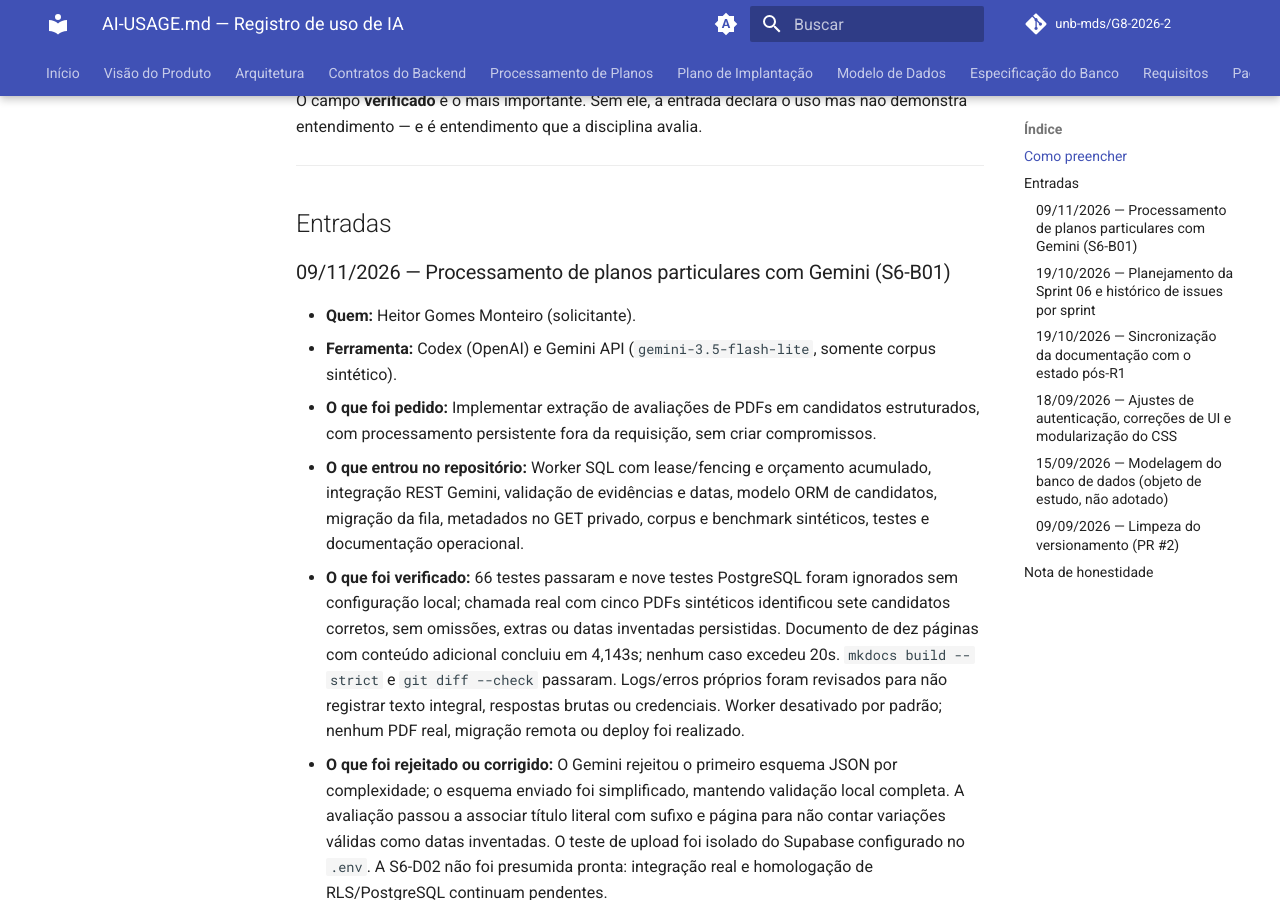
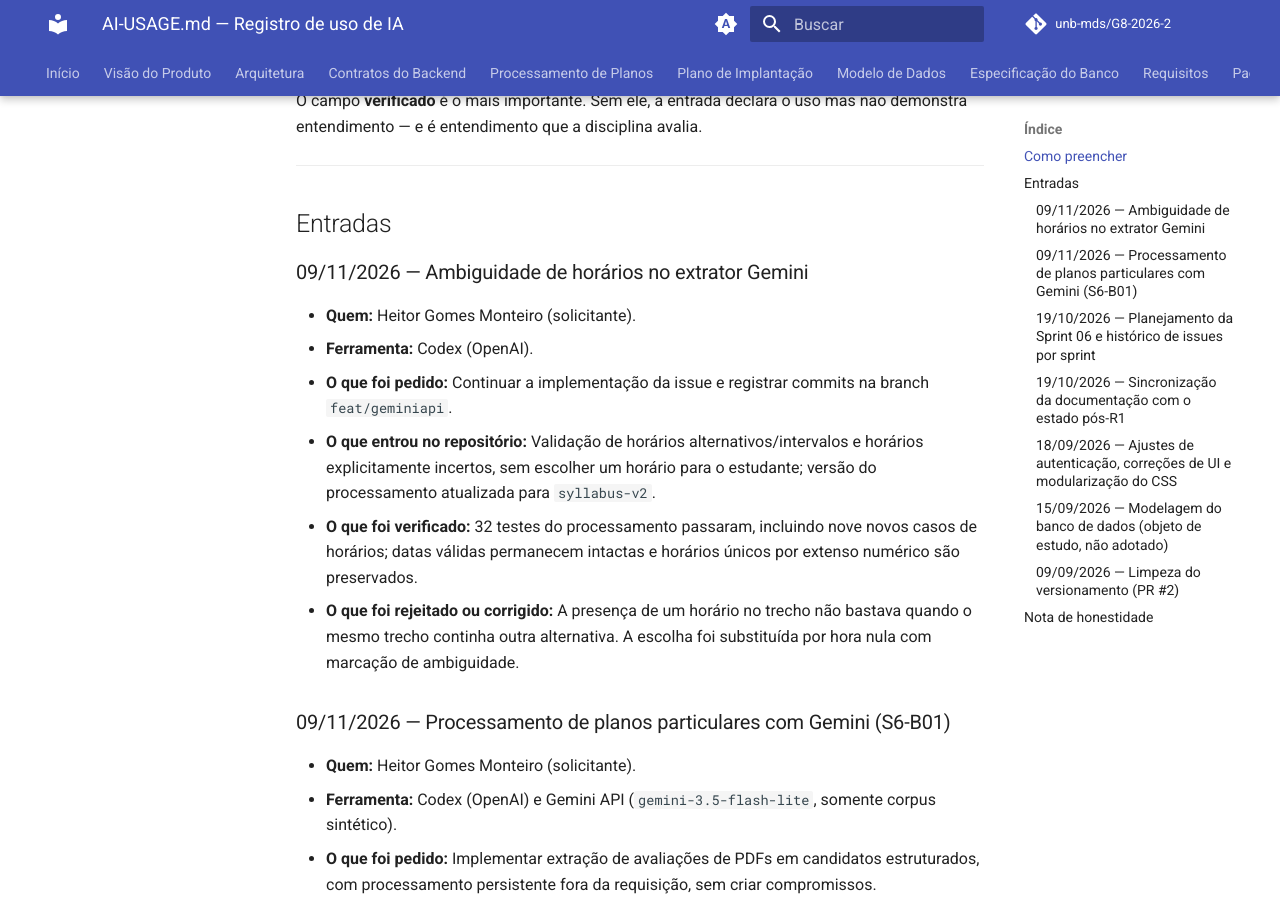
Before and after one commit to unb-mds/2026-2-AgendaUnB, an MkDocs documentation site: the page built from docs/AI-USAGE.md, in a window 1280 px wide and 900 px high, scrolled down 772 px. Built offline with MkDocs 1.6.1 and Material for MkDocs 9.7.7, drawn with Linux system fonts in a browser that asks for light colours; comment, search, counter and statistics services are not loaded.

Commit message:
fix(syllabus): exige revisao de horarios ambiguos

```diff
--- a/docs/AI-USAGE.md
+++ b/docs/AI-USAGE.md
@@ -29,6 +29,15 @@ O campo **verificado** é o mais importante. Sem ele, a entrada declara o uso ma
 ---
 
 ## Entradas
+
+### 09/11/2026 — Ambiguidade de horários no extrator Gemini
+
+- **Quem:** Heitor Gomes Monteiro (solicitante).
+- **Ferramenta:** Codex (OpenAI).
+- **O que foi pedido:** Continuar a implementação da issue e registrar commits na branch `feat/geminiapi`.
+- **O que entrou no repositório:** Validação de horários alternativos/intervalos e horários explicitamente incertos, sem escolher um horário para o estudante; versão do processamento atualizada para `syllabus-v2`.
+- **O que foi verificado:** 32 testes do processamento passaram, incluindo nove novos casos de horários; datas válidas permanecem intactas e horários únicos por extenso numérico são preservados.
+- **O que foi rejeitado ou corrigido:** A presença de um horário no trecho não bastava quando o mesmo trecho continha outra alternativa. A escolha foi substituída por hora nula com marcação de ambiguidade.
 
 ### 09/11/2026 — Processamento de planos particulares com Gemini (S6-B01)
 
```
Also changed, not shown: docs/processamento-planos.md (+3 -0 lines), 2 other files.
